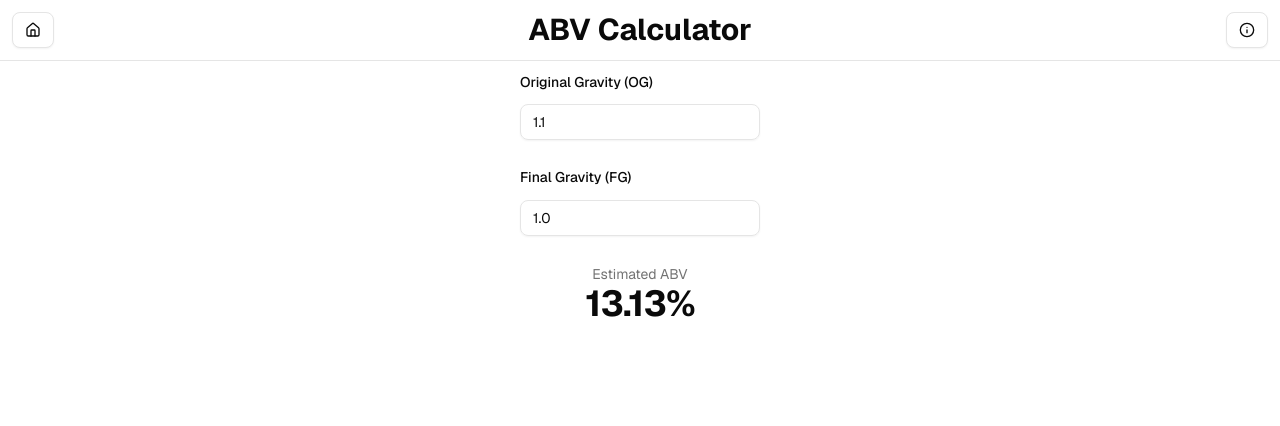
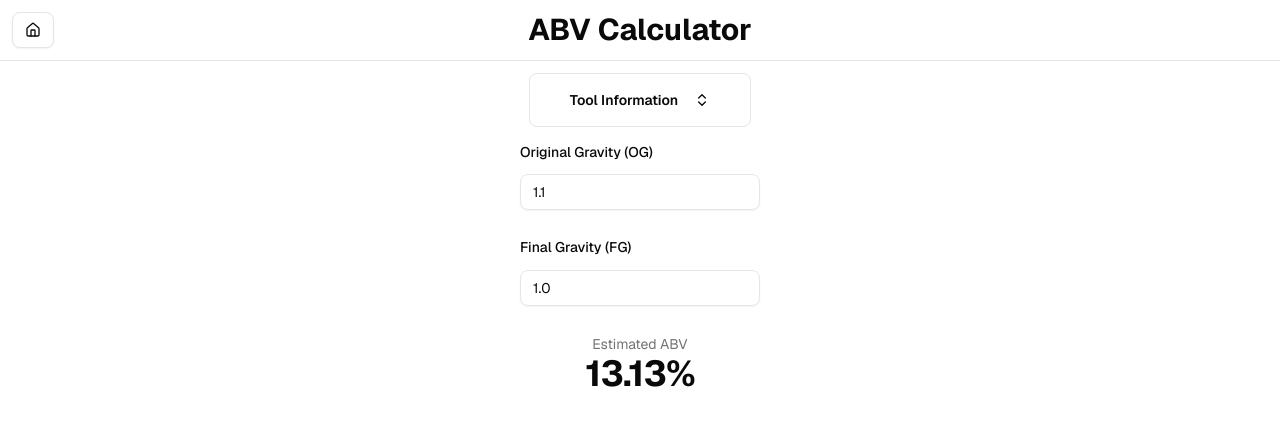
Before and after one commit to Ronan-H/web-tools, a Next.js app: page /abv-calculator in a window 1280 px wide. Shown: the top 426 px of the page. Built offline with nearby package versions, Linux system fonts and the light colour scheme.

Commit message:
Add tool information dropdown for each tool. Update header buttons.

```diff
--- a/src/app/about/page.tsx
+++ b/src/app/about/page.tsx
@@ -1,4 +1,5 @@
 import { Metadata } from 'next';
+import { HomeButton } from '../components/HomeButton';
 import { PageHeader } from '../components/page-header';
 import PageLayout from '../components/page-layout';
 import { TextLink } from '../components/text-link';
@@ -12,7 +13,7 @@ export const metadata: Metadata = {
 export default function About() {
     return (
         <PageLayout>
-            <PageHeader title="About" />
+            <PageHeader title="About" leftContent={<HomeButton />} />
             <div className="ml-2 mr-2 text-center">
                 <p>Simple, streamlined, mobile-friendly web tools.</p>
                 <p>Because nobody likes ads or consent popups!</p>
--- a/src/app/abv-calculator/page.tsx
+++ b/src/app/abv-calculator/page.tsx
@@ -1,6 +1,9 @@
 import { Metadata } from 'next';
+import { HomeButton } from '../components/HomeButton';
 import { PageHeader } from '../components/page-header';
 import PageLayout from '../components/page-layout';
+import { TextLink } from '../components/text-link';
+import { ToolInfo } from '../components/tool-info';
 import AbvCalculator from './abv-calculator';
 
 export const metadata: Metadata = {
@@ -11,7 +14,25 @@ export const metadata: Metadata = {
 export default function AbvCalculatorPage() {
     return (
         <PageLayout>
-            <PageHeader title="ABV Calculator" />
+            <PageHeader title="ABV Calculator" leftContent={<HomeButton />} />
+            <ToolInfo>
+                When brewing (wine, cider, beer, etc.),{' '}
+                <TextLink href="https://en.wikipedia.org/wiki/Alcohol_by_volume">
+                    ABV
+                </TextLink>{' '}
+                can by estimated by measuring the sugar content (via{' '}
+                <TextLink href="https://en.wikipedia.org/wiki/Relative_density">
+                    specific gravity
+                </TextLink>{' '}
+                readings) of the batch before fermentation begins ("Original
+                Gravity"), and after it finishes ("Final Gravity"), and entering
+                it into a simple formula:{' '}
+                <span className="italic">ABV = (OG - FG) x 131.25</span>
+                <br />
+                <br />
+                Enter your measured OG and FG values below to get an ABV
+                estimate based on the above formula.
+            </ToolInfo>
             <AbvCalculator />
         </PageLayout>
     );
--- a/src/app/base-64/base-64.tsx
+++ b/src/app/base-64/base-64.tsx
@@ -49,7 +49,9 @@ export default function Base64Tool() {
                 <FieldGroup>
                     <Field>
                         <div className="flex flex-row gap-3">
-                            <FieldLabel htmlFor="decoded">Decoded</FieldLabel>
+                            <FieldLabel htmlFor="decoded">
+                                Decoded (Plaintext)
+                            </FieldLabel>
                             <CopyButton content={decoded} />
                         </div>
                         <Textarea
@@ -62,7 +64,9 @@ export default function Base64Tool() {
 
                     <Field>
                         <div className="flex flex-row gap-3">
-                            <FieldLabel htmlFor="encoded">Encoded</FieldLabel>
+                            <FieldLabel htmlFor="encoded">
+                                Encoded (Base 64)
+                            </FieldLabel>
                             <CopyButton content={encoded} />
                         </div>
                         <Textarea
--- a/src/app/base-64/page.tsx
+++ b/src/app/base-64/page.tsx
@@ -1,6 +1,9 @@
 import { Metadata } from 'next';
+import { HomeButton } from '../components/HomeButton';
 import { PageHeader } from '../components/page-header';
 import PageLayout from '../components/page-layout';
+import { TextLink } from '../components/text-link';
+import { ToolInfo } from '../components/tool-info';
 import Base64Tool from './base-64';
 
 export const metadata: Metadata = {
@@ -11,7 +14,17 @@ export const metadata: Metadata = {
 export default function Base64Page() {
     return (
         <PageLayout>
-            <PageHeader title="Base 64 Encode/Decode" />
+            <PageHeader
+                title="Base 64 Encode/Decode"
+                leftContent={<HomeButton />}
+            />
+            <ToolInfo>
+                Use this tool to encode to/from{' '}
+                <TextLink href="https://en.wikipedia.org/wiki/Base64">
+                    Base 64
+                </TextLink>
+                .
+            </ToolInfo>
             <Base64Tool />
         </PageLayout>
     );
--- a/src/app/color-picker/page.tsx
+++ b/src/app/color-picker/page.tsx
@@ -1,6 +1,8 @@
 import { Metadata } from 'next';
+import { HomeButton } from '../components/HomeButton';
 import { PageHeader } from '../components/page-header';
 import PageLayout from '../components/page-layout';
+import { ToolInfo } from '../components/tool-info';
 import ColorPicker from './color-picker';
 
 export const metadata: Metadata = {
@@ -11,7 +13,14 @@ export const metadata: Metadata = {
 export default function ColorPickerPage() {
     return (
         <PageLayout>
-            <PageHeader title="Color Picker" />
+            <PageHeader title="Color Picker" leftContent={<HomeButton />} />
+            <ToolInfo>
+                Use this tool to choose colors visually, which are encoded to a
+                hex value.
+                <br />
+                <br />A hex value can also be entered, in order to load the
+                color into the picker.
+            </ToolInfo>
             <ColorPicker />
         </PageLayout>
     );
--- a/src/app/components/page-header.tsx
+++ b/src/app/components/page-header.tsx
@@ -1,27 +1,21 @@
 'use client';
-
-import { HomeButton } from './HomeButton';
-import { InfoButton } from './info-button';
 
 type PageHeaderProps = {
     title: string;
-    hideHomeButton?: boolean;
+    leftContent?: React.ReactNode;
+    rightContent?: React.ReactNode;
 };
 
 export function PageHeader(props: PageHeaderProps) {
-    const { title, hideHomeButton } = props;
+    const { title, leftContent, rightContent } = props;
 
     return (
         <div className="w-full grid grid-cols-[1fr_auto_1fr] border-b border-border p-3 mb-3 items-center">
-            <div className="justify-self-start">
-                <HomeButton invisible={hideHomeButton} />
-            </div>
+            <div className="justify-self-start">{leftContent || <span />}</div>
             <h1 className="text-3xl font-bold leading-none text-center">
                 {title}
             </h1>
-            <div className="justify-self-end">
-                <InfoButton />
-            </div>
+            <div className="justify-self-end">{rightContent || <span />}</div>
         </div>
     );
 }
--- /dev/null
+++ b/src/app/components/tool-info.tsx
@@ -0,0 +1,47 @@
+'use client';
+
+import { Button } from '@/components/ui/button';
+import {
+    Collapsible,
+    CollapsibleContent,
+    CollapsibleTrigger,
+} from '@/components/ui/collapsible';
+import { ChevronsUpDown } from 'lucide-react';
+import React, { useState } from 'react';
+
+type ToolInfoProps = {
+    children: React.ReactNode;
+};
+
+export function ToolInfo(props: ToolInfoProps) {
+    const { children } = props;
+
+    const [isOpen, setIsOpen] = useState(false);
+
+    return (
+        <Collapsible
+            open={isOpen}
+            onOpenChange={setIsOpen}
+            className={
+                'flex flex-col gap-2 rounded-md border p-2 mb-4 max-w-screen'
+            }
+        >
+            <Button variant="ghost">
+                <CollapsibleTrigger asChild>
+                    <div className="flex items-center justify-between gap-4 px-4 cursor-pointer">
+                        <h4 className="text-sm font-semibold">
+                            Tool Information
+                        </h4>
+                        <ChevronsUpDown />
+                        <span className="sr-only">Toggle details</span>
+                    </div>
+                </CollapsibleTrigger>
+            </Button>
+            <CollapsibleContent>
+                <div className="rounded-md border-t px-4 py-2 text-sm w-[350px]">
+                    {children}
+                </div>
+            </CollapsibleContent>
+        </Collapsible>
+    );
+}
--- a/src/app/page.tsx
+++ b/src/app/page.tsx
@@ -1,15 +1,16 @@
 'use client';
 
+import { Button } from '@/components/ui/button';
+import Link from 'next/link';
+import { InfoButton } from './components/info-button';
 import { PageHeader } from './components/page-header';
 import PageLayout from './components/page-layout';
-import { Button } from '@/components/ui/button';
 import { TOOL_LIST } from './tool-list';
-import Link from 'next/link';
 
 export default function Home() {
     return (
         <PageLayout>
-            <PageHeader title="Tidy Web Tools" hideHomeButton />
+            <PageHeader title="Tidy Web Tools" rightContent={<InfoButton />} />
             <h2 className="text-xl text-gray-500 leading-none mb-3">
                 Select a tool
             </h2>
--- a/src/app/rng/page.tsx
+++ b/src/app/rng/page.tsx
@@ -1,6 +1,8 @@
 import { Metadata } from 'next';
+import { HomeButton } from '../components/HomeButton';
 import { PageHeader } from '../components/page-header';
 import PageLayout from '../components/page-layout';
+import { ToolInfo } from '../components/tool-info';
 import RNG from './rng';
 
 export const metadata: Metadata = {
@@ -12,7 +14,17 @@ export const metadata: Metadata = {
 export default function RNGPage() {
     return (
         <PageLayout>
-            <PageHeader title="Random Number Generator" />
+            <PageHeader
+                title="Random Number Generator"
+                leftContent={<HomeButton />}
+            />
+            <ToolInfo>
+                Use this tool to generate random numbers within a given range.
+                <br />
+                <br />
+                The range 1 to 6 can be used to simulate a dice roll, and 1 to 2
+                can be used to simulate a coin flip.
+            </ToolInfo>
             <RNG />
         </PageLayout>
     );
--- /dev/null
+++ b/src/components/ui/collapsible.tsx
@@ -0,0 +1,33 @@
+'use client';
+
+import { Collapsible as CollapsiblePrimitive } from 'radix-ui';
+
+function Collapsible({
+    ...props
+}: React.ComponentProps<typeof CollapsiblePrimitive.Root>) {
+    return <CollapsiblePrimitive.Root data-slot="collapsible" {...props} />;
+}
+
+function CollapsibleTrigger({
+    ...props
+}: React.ComponentProps<typeof CollapsiblePrimitive.CollapsibleTrigger>) {
+    return (
+        <CollapsiblePrimitive.CollapsibleTrigger
+            data-slot="collapsible-trigger"
+            {...props}
+        />
+    );
+}
+
+function CollapsibleContent({
+    ...props
+}: React.ComponentProps<typeof CollapsiblePrimitive.CollapsibleContent>) {
+    return (
+        <CollapsiblePrimitive.CollapsibleContent
+            data-slot="collapsible-content"
+            {...props}
+        />
+    );
+}
+
+export { Collapsible, CollapsibleTrigger, CollapsibleContent };
```
Also changed, not shown: src/app/password-gen/page.tsx (+22 -1 lines), 1 other file (tests, documents, lock files or other folders).
